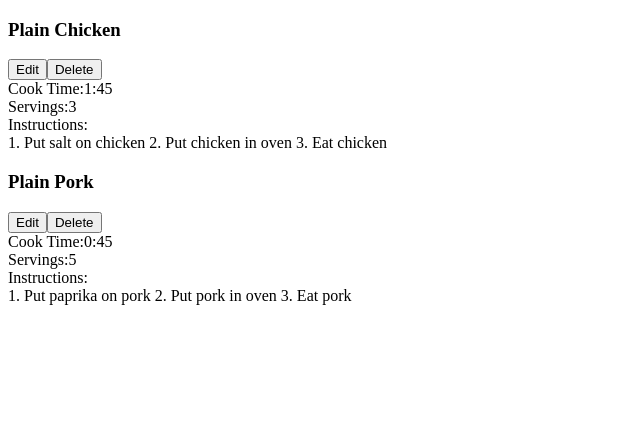
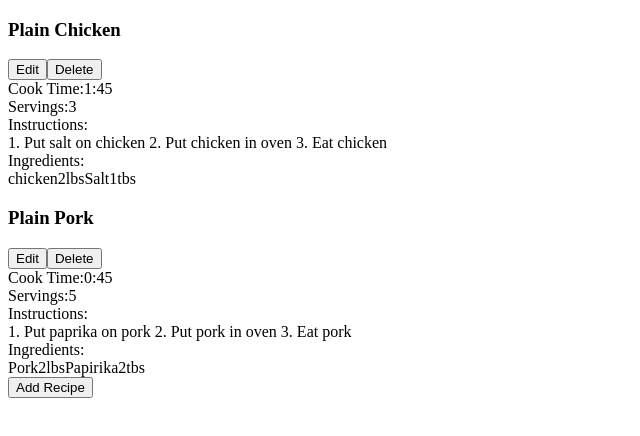
Before and after one commit to noliver-ykc/cookbook, a React (Create React App) app: page / in a window 1280 px wide. Shown: the top 436 px of the page, without its empty margins (0-640 px from the left). Built offline with nearby package versions, Linux system fonts and the light colour scheme.

Commit message:
completed the recipe and recipe list components (dynamically)

```diff
--- a/src/App.js
+++ b/src/App.js
@@ -13,14 +13,38 @@
     name: 'Plain Chicken',
     servings: 3,
     cookTime: '1:45',
-    instructions: "1. Put salt on chicken\n2. Put chicken in oven\n3. Eat chicken"
+    instructions: "1. Put salt on chicken\n2. Put chicken in oven\n3. Eat chicken",
+    ingredients: [
+      {
+        id: 1,
+        name: "chicken",
+        amount: "2lbs"
+      },
+      {
+        id: 2,
+        name: "Salt",
+        amount: "1tbs"
+      }
+    ]
   },
   {
     id: 2,
     name: 'Plain Pork',
     servings: 5,
     cookTime: '0:45',
-    instructions: "1. Put paprika on pork\n2. Put pork in oven\n3. Eat pork"
+    instructions: "1. Put paprika on pork\n2. Put pork in oven\n3. Eat pork",
+    ingredients: [
+      {
+        id: 1,
+        name: "Pork",
+        amount: "2lbs"
+      },
+      {
+        id: 2,
+        name: "Papirika",
+        amount: "2tbs"
+      }
+    ]
   }
 ]
 
--- /dev/null
+++ b/src/Ingredient.js
@@ -0,0 +1,10 @@
+import React from 'react'
+
+export default function Ingredient( {name, amount}) {
+  return (
+    <>
+      <span>{name}</span>
+      <span>{amount}</span>
+    </>
+  )
+}
--- /dev/null
+++ b/src/IngredientList.js
@@ -0,0 +1,12 @@
+import React from 'react'
+import Ingredient from './Ingredient'
+
+export default function IngredientList({ingredients}) {
+  const ingredientElements = ingredients.map
+  (ingredient => {
+    return <Ingredient key={ingredient.id} {...ingredient} />
+  })
+  return (
+    <div>{ingredientElements}</div>
+  )
+}
--- a/src/Recipe.js
+++ b/src/Recipe.js
@@ -1,4 +1,5 @@
 import React from 'react'
+import IngredientList from './IngredientList'
 
 export default function Recipe(props) {
   // using destructuring on line 3 will crowd the text, so placing in a variable here
@@ -6,7 +7,8 @@
     name,
     cookTime,
     servings,
-    instructions
+    instructions,
+    ingredients
   } = props
 
   return (
@@ -32,6 +34,12 @@
           {instructions}
         </div>
       </div>
+      <div className="rows">
+        <span>Ingredients:</span>
+        <div className="recipe-rows-ingredients">
+          <IngredientList ingredients={ingredients}/>
+        </div>
+      </div>
     </div>
   )
 }
--- a/src/RecipeList.js
+++ b/src/RecipeList.js
@@ -3,6 +3,7 @@
 
 export default function RecipeList({ recipes }) {
   return (
+    <>
       <div>
         {recipes.map(recipe => {
           return (
@@ -12,6 +13,9 @@
             />
           )
         })}
+
       </div>
+      <button>Add Recipe</button>
+    </>
   )
 }
```
Lines whose indentation alone changed are shown as unchanged.
